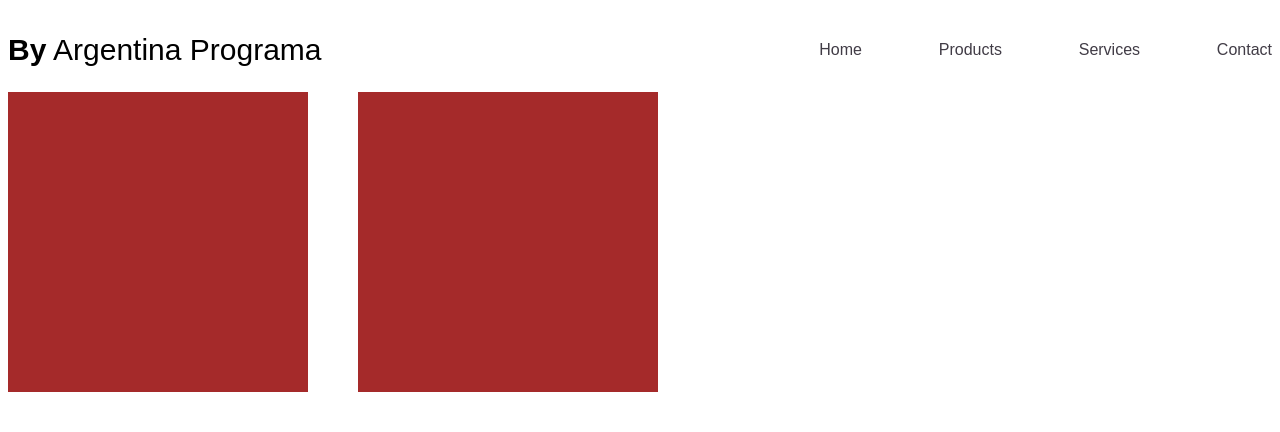
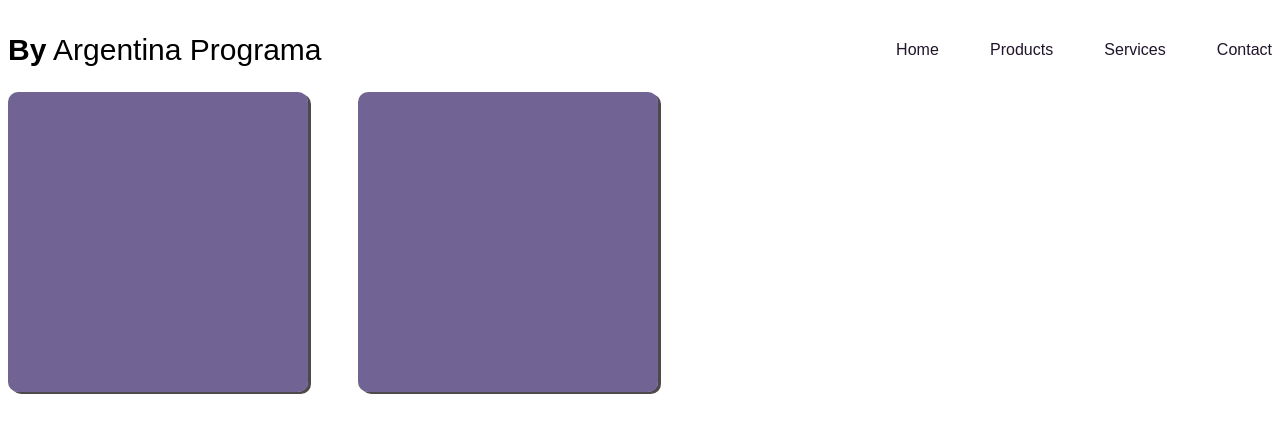
Before and after one commit to NoeliaGrasso/miprimerRepo, a plain HTML site: page index.html in a window 1280 px wide. Drawn offline with nearby package versions, Linux system fonts and the light colour scheme.

Commit message:
actualizado

```diff
--- a/index.html
+++ b/index.html
@@ -1,5 +1,5 @@
 <!DOCTYPE html>
-<html lang="en">
+<html lang="es">
 <head>
     <meta charset="UTF-8">
     <meta http-equiv="X-UA-Compatible" content="IE=edge">
--- a/style.css
+++ b/style.css
@@ -26,13 +26,13 @@ color: black;
 }
 
 nav a{
-    color: rgb(65, 60, 70);
+    color: rgb(32, 21, 42);
     text-decoration: none;
 }
 nav{
     display: flex;
     align-items: center;
-    gap: 6vw;
+    gap: 4vw
 }
 
 main{
@@ -40,9 +40,12 @@ main{
     gap: 50px;
 }
 .caja{
- background-color: brown;
+ background-color: rgba(40, 20, 94, 0.66);
  width: 300px;
  height: 300px;
+ border-top: 20px;
+ border-radius: 10px;
+ box-shadow: 3px 2px rgba(8, 0, 0, 0.711);
 }
 
 @media screen and (max-width: 825px){
```
